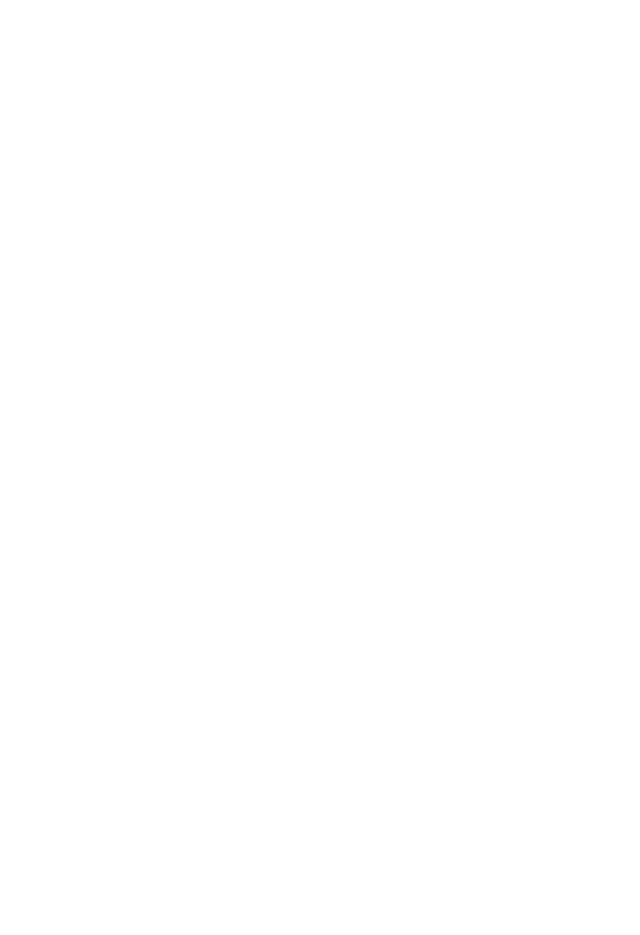
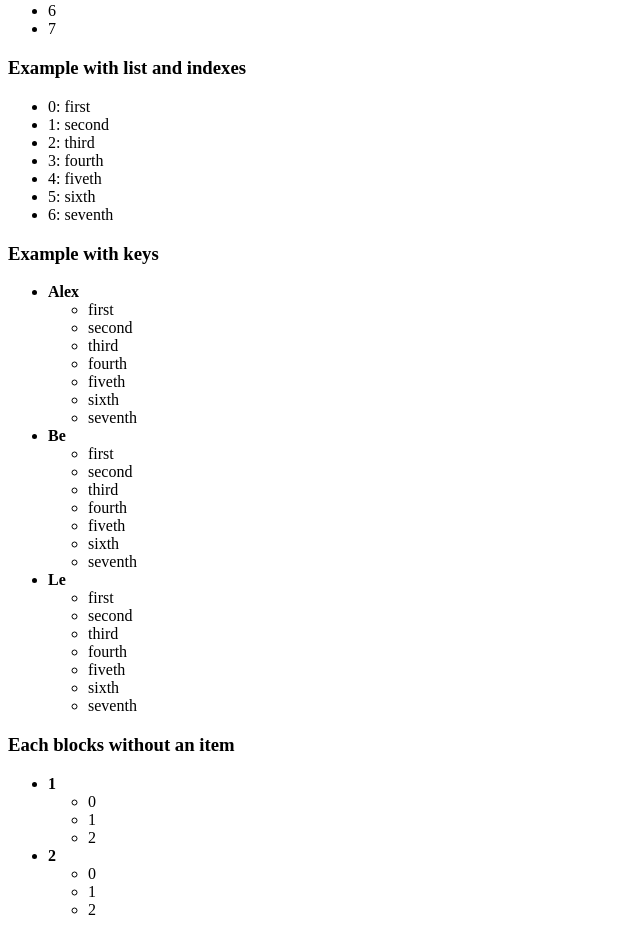
Before and after one commit to vitalyozza/Svelte, a SvelteKit app: page /templates/each in a window 1280 px wide. Before the commit this address had no page. Shown: the part 147-1082 px from the top of the page, without its empty margins (0-640 px from the left). Before the commit the page ends 800 px from the top, so only its background shows below. Built offline with nearby package versions, Linux system fonts and the light colour scheme.

Commit message:
Added templates for #each

```diff
--- /dev/null
+++ b/src/routes/templates/each/+page.svelte
@@ -0,0 +1,66 @@
+<script lang="ts">
+    let numbers = [
+        1,2,3,4,5,6,7
+    ]
+
+    let words = [
+        "first","second","third","fourth","fiveth","sixth", "seventh"
+    ]
+
+    let users = [
+        {id: 2, name: "Alex", words: words},
+        {id: 1, name: "Be", words: words},
+        {id: 3, name: "Le", words: words},
+    ]
+
+</script>
+
+<h3>Example with simple list</h3>
+<ul>
+    {#each numbers as number}
+        <li>{number}</li>
+    {:else}
+	    <p>No data!</p>
+    {/each}
+</ul>
+
+<h3>Example with list and indexes</h3>
+<ul>
+    {#each words as word, index}
+        <li>{index}: {word}</li>
+    {:else}
+	    <p>No data!</p>
+    {/each}
+</ul>
+
+<h3>Example with keys</h3>
+
+<ul>
+    {#each users as user (user.id)}
+        <li>
+            <b>{user.name}</b>
+            <ul>
+            {#each user.words as word}
+                <li>{word}</li>
+            {/each}
+            </ul>
+        </li>
+    {/each}
+</ul>
+
+<h3>Each blocks without an item</h3>
+
+<ul>
+    {#each { length: 3 }, userNum }
+        {#if userNum > 0}
+            <li>
+                <b>{userNum}</b>
+                <ul>
+                {#each { length: 3 }, detailNum}
+                    <li>{detailNum}</li>
+                {/each}
+                </ul>
+            </li>
+        {/if}
+    {/each}
+</ul>
```
